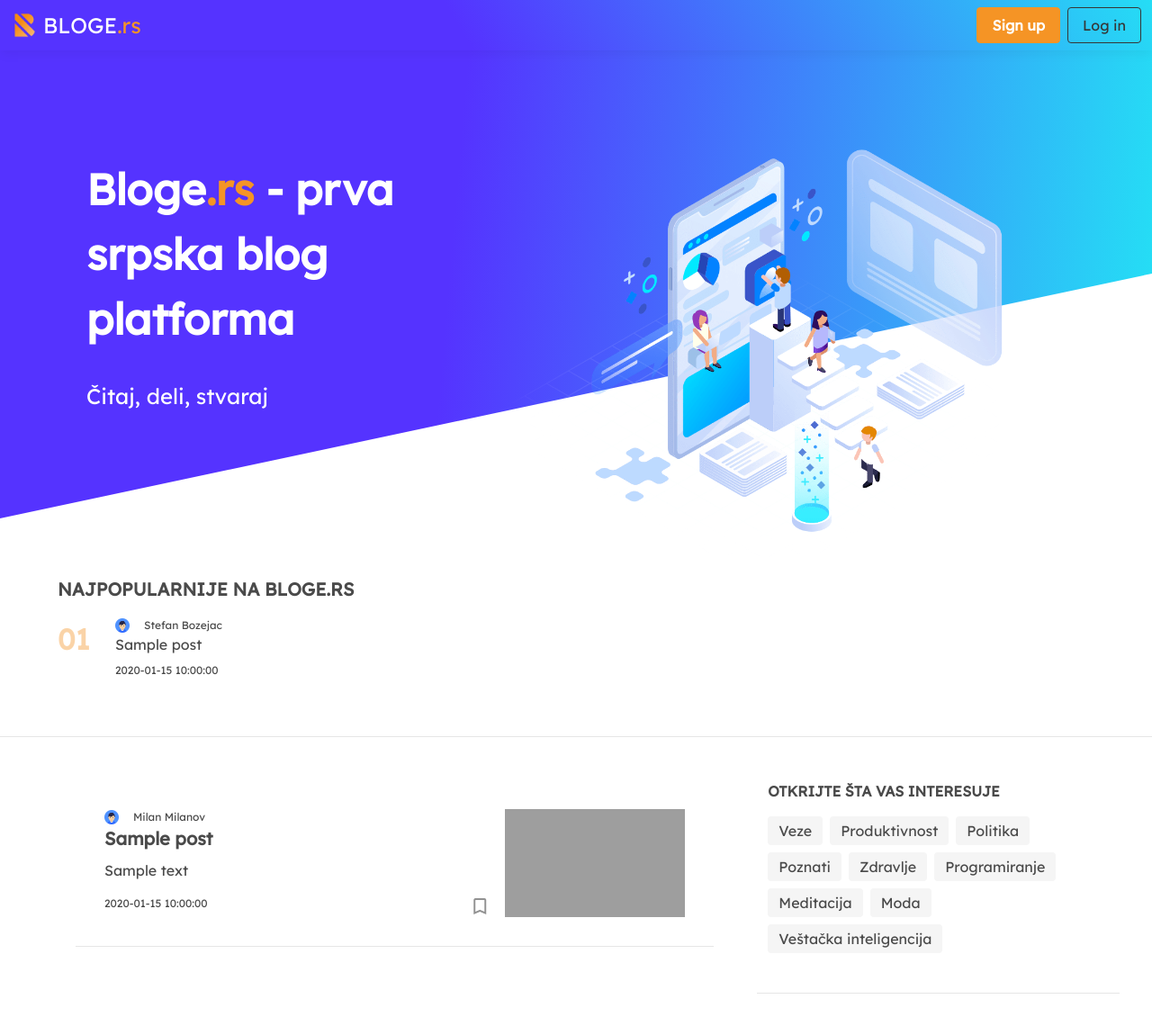
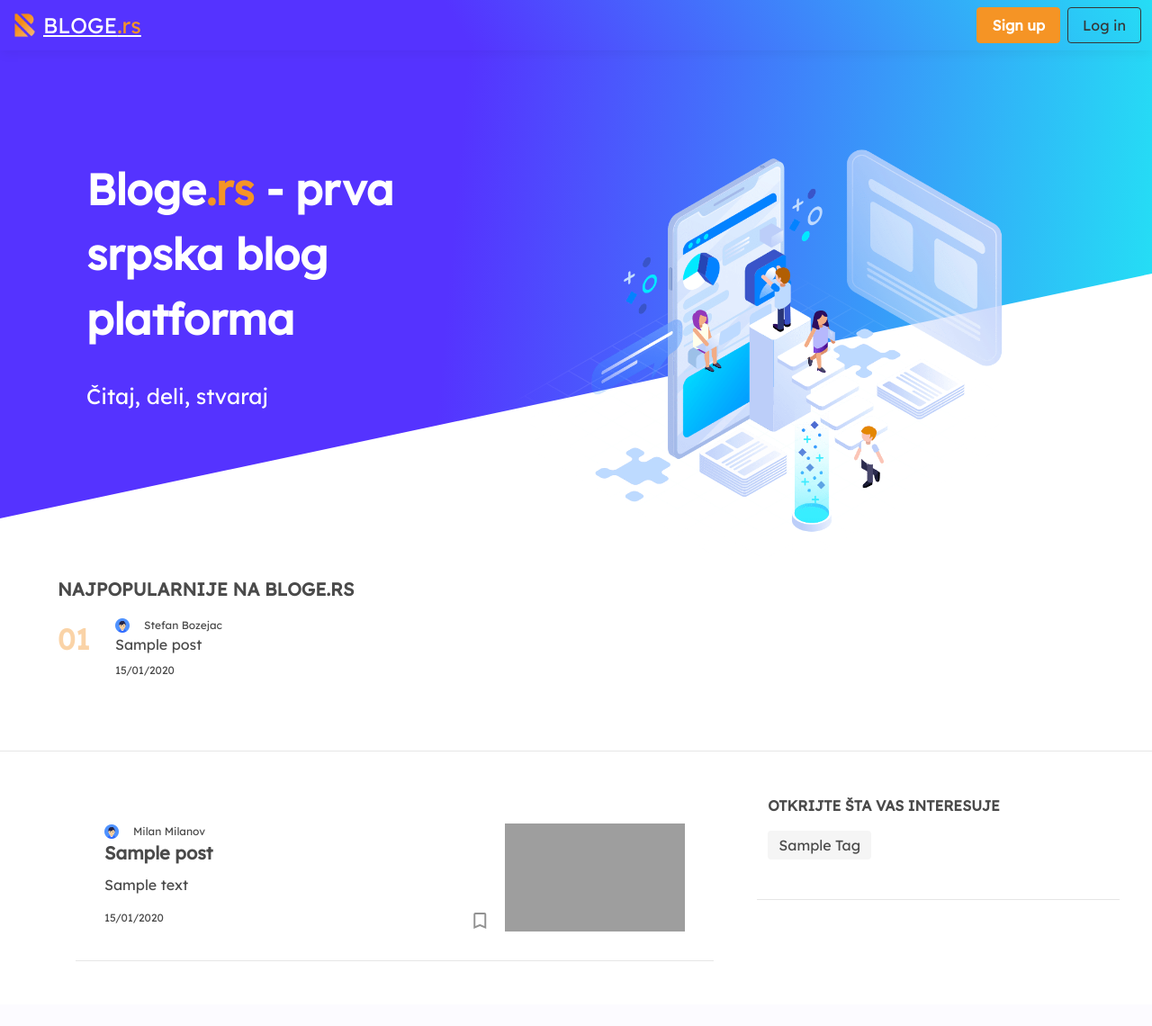
Before and after one commit to rasko-lazic/blogers, a PHP site: page / in a window 1280 px wide. Shown: the whole page at 90% size. After the commit the page ends 1068 px from the top, so only its background shows below. Run offline with PHP 8.4, Linux system fonts and the light colour scheme; tables that the repository leaves empty hold one stand-in row (values such as "Sample post"); some libraries are stand-ins or nearby versions; grey boxes are pictures that could not be loaded.

Commit message:
added category filtering on homepage, updated post dates, added smart scroll

```diff
--- a/App/Controllers/HomeController.php
+++ b/App/Controllers/HomeController.php
@@ -3,13 +3,28 @@
 namespace App\Controllers;
 
 use App\Models\Post;
+use App\Models\Tag;
+use Core\Request;
 
 class HomeController {
 
-    public function index(): void
+    public function index(Request $request): void
     {
+        $tags = array_slice(Tag::select([]), 0, 10);
         $topPosts = (new Post())->runQuery('SELECT * FROM posts ORDER BY RAND() LIMIT 6', []);
-        $latestPosts = (new Post())->runQuery('SELECT * FROM posts ORDER BY created_at DESC LIMIT 8', []);
+
+        $requestedTag = $request->get('tag', null);
+        if ($requestedTag === null) {
+            $latestPosts = (new Post())->runQuery('SELECT * FROM posts ORDER BY created_at DESC LIMIT 8', []);
+        } else {
+            $latestPosts = (new Post())->runQuery(
+                'SELECT posts.* FROM posts
+                    LEFT JOIN blog_tag ON blog_tag.blog_id = posts.blog_id
+                    WHERE blog_tag.tag_id = :tagId
+                    ORDER BY created_at DESC LIMIT 8',
+                ['tagId' => $requestedTag]
+            );
+        }
         include('./Views/Home.php');
     }
 }
--- a/App/Models/Post.php
+++ b/App/Models/Post.php
@@ -37,8 +37,8 @@ class Post extends Model {
             $post->commentsEnabled = $row['comments_enabled'];
             $post->isDraft = $row['is_draft'];
             $post->isHidden = $row['is_hidden'];
-            $post->createdAt = $row['created_at'];
-            $post->updatedAt = $row['updated_at'];
+            $post->createdAt = date('d/m/Y',strtotime($row['created_at']));
+            $post->updatedAt = date('d/m/Y',strtotime($row['updated_at']));
             return $post;
         }, $rows);
     }
--- a/App/Router.php
+++ b/App/Router.php
@@ -81,7 +81,7 @@ class Router {
         [$controller, $method] = $action;
         $controller = new $controller();
         if (method_exists($controller, $method)) {
-            if (in_array($this->method, ['POST', 'PUT'])) {
+            if (in_array($this->method, ['GET', 'POST', 'PUT'])) {
                 $controller->$method(new Request(), $routeParameter);
             } else {
                 $controller->$method($routeParameter);
--- a/Core/Model.php
+++ b/Core/Model.php
@@ -67,10 +67,12 @@ class Model {
                 return "$c[0] $c[1] $placeholder";
             }, $conditions)
         );
-        return (new static)->runQuery(
-            "SELECT * FROM $table WHERE $conditionString",
-            Helpers::array_flatten(array_column($conditions, 2))
-        );
+
+        $query = "SELECT * FROM $table";
+        if (strlen($conditionString) > 0) {
+            $query = "$query WHERE $conditionString";
+        }
+        return (new static)->runQuery($query, Helpers::array_flatten(array_column($conditions, 2)));
     }
 
     public static function create($parameters): string
--- a/Core/Request.php
+++ b/Core/Request.php
@@ -9,8 +9,8 @@ class Request {
     // This object is constructed during routing process
     public function __construct()
     {
-        // Let's just make a snapshot of current state of $_POST
-        $this->parameters = $_POST;
+        // Let's just make a snapshot of current state of $_POST and $_GET
+        $this->parameters = array_merge($_GET, $_POST);
     }
 
     public function all(): array
--- a/Views/Home.php
+++ b/Views/Home.php
@@ -2,6 +2,7 @@
 // Initialize view variables
 $topPosts = $topPosts ?? [];
 $latestPosts = $latestPosts ?? [];
+$tags = $tags ?? [];
 ?>
 
 <!DOCTYPE html>
@@ -58,40 +59,27 @@ $latestPosts = $latestPosts ?? [];
 <section class="section">
   <div class="container is-max-widescreen">
     <h3 class="mb-4 is-size-5 has-text-weight-semibold is-uppercase">Najpopularnije na Bloge.rs</h3>
-    <div class="tile mb-4">
-      <?php for ($i = 1; $i < 4; $i++) :?>
-        <?php if (isset($topPosts[$i - 1])) :?>
+      <?php for ($i = 1; $i < 3; $i++) :?>
+        <div class="tile my-4">
+          <?php for ($j = 1; $j < 4; $j++) :?>
+            <?php if (isset($topPosts[$i * $j - 1])) :?>
               <div class="tile is-4 is-flex">
-            <div class="ordinal"><?= "0$i" ?></div>
+                <div class="ordinal"><?= str_pad($i * $j, 2, '0', STR_PAD_LEFT) ?></div>
                 <article>
                   <div class="is-flex is-align-items-center">
                     <img class="avatar" src="assets/image/avatar.png" alt="user avatar">
                     <span class="is-size-7">Stefan Bozejac</span>
                   </div>
-              <p class="mb-2"><?= $topPosts[$i - 1]->title ?></p>
-              <p class="is-size-7"><?= $topPosts[$i - 1]->createdAt ?></p>
+                  <a class="is-inline-block mb-2 color-inherit" href="/<?= $topPosts[$i * $j - 1]->slug ?>">
+                      <?= $topPosts[$i * $j - 1]->title ?>
+                  </a>
+                  <p class="is-size-7"><?= $topPosts[$i * $j - 1]->createdAt ?></p>
                 </article>
               </div>
             <?php endif ?>
           <?php endfor ?>
         </div>
-    <div class="tile">
-      <?php for ($i = 4; $i < 7; $i++) :?>
-        <?php if (isset($topPosts[$i - 1])) :?>
-          <div class="tile is-4 is-flex">
-            <div class="ordinal"><?= "0$i" ?></div>
-            <article>
-              <div class="is-flex is-align-items-center">
-                <img class="avatar" src="assets/image/avatar.png" alt="user avatar">
-                <span class="is-size-7">Stefan Bozejac</span>
-              </div>
-              <p class="mb-2"><?= $topPosts[$i - 1]->title ?></p>
-              <p class="is-size-7">25.03.2022</p>
-            </article>
-          </div>
-        <?php endif ?>
       <?php endfor ?>
-    </div>
   </div>
 </section>
 <section class="section articles">
@@ -104,7 +92,9 @@ $latestPosts = $latestPosts ?? [];
               <img class="avatar" src="assets/image/avatar.png" alt="user avatar">
               <span class="is-size-7">Milan Milanov</span>
             </div>
-            <p class="mb-2 is-size-5 has-text-weight-bold"><?= $post->title ?></p>
+            <a class="is-inline-block mb-2 is-size-5 has-text-weight-bold color-inherit" href="/<?= $post->slug ?>">
+                <?= $post->title ?>
+            </a>
             <p class="is-size-6 mb-4"><?= strtok($post->text,  '.') ?></p>
             <div class="is-flex is-justify-content-space-between">
               <p class="is-size-7"><?= $post->createdAt ?></p>
@@ -120,15 +110,11 @@ $latestPosts = $latestPosts ?? [];
     <div class="column categories">
       <p class="mb-4 has-text-weight-bold is-uppercase">Otkrijte šta vas interesuje</p>
       <div class="tags are-medium mb-5">
-        <span class="tag is-clickable">Veze</span>
-        <span class="tag is-clickable">Produktivnost</span>
-        <span class="tag is-clickable">Politika</span>
-        <span class="tag is-clickable">Poznati</span>
-        <span class="tag is-clickable">Zdravlje</span>
-        <span class="tag is-clickable">Programiranje</span>
-        <span class="tag is-clickable">Meditacija</span>
-        <span class="tag is-clickable">Moda</span>
-        <span class="tag is-clickable">Veštačka inteligencija</span>
+        <?php foreach ($tags as $tag) :?>
+          <a class="tag is-clickable capitalize" href="?tag=<?= $tag->id ?>">
+              <?= $tag->name ?>
+          </a>
+        <?php endforeach ?>
       </div>
     </div>
   </div>
@@ -219,6 +205,18 @@ $latestPosts = $latestPosts ?? [];
     $("#register-modal").removeClass("is-active");
   };
 
+  // Restore scroll position after category filtering
+  document.addEventListener("DOMContentLoaded", () => {
+    let scrollPosition = localStorage.getItem('scrollPosition');
+    if (scrollPosition) {
+      window.scrollTo(0, +scrollPosition);
+    }
+  });
+
+  window.onbeforeunload = function() {
+    localStorage.setItem('scrollPosition', String(window.scrollY));
+  };
+
   $(document).ready(() => {
 
     // Check if we have any modals we need to open
--- a/Views/Partials/Meta.php
+++ b/Views/Partials/Meta.php
@@ -12,6 +12,7 @@
   <link rel="stylesheet" href="https://fonts.googleapis.com/css2?family=Libre+Baskerville&display=swap">
   <link rel="stylesheet" href="https://cdn.jsdelivr.net/npm/@creativebulma/bulma-tagsinput@1.0.3/dist/css/bulma-tagsinput.min.css">
   <link rel="stylesheet" href="/assets/css/app.css"/>
+  <link rel="stylesheet" href="/assets/css/helpers.css"/>
   <script
     src="https://code.jquery.com/jquery-3.6.0.min.js"
     integrity="sha256-/xUj+3OJU5yExlq6GSYGSHk7tPXikynS7ogEvDej/m4="
--- a/assets/css/app.css
+++ b/assets/css/app.css
@@ -4,6 +4,10 @@ html {
 
 body, button, input, optgroup, select, textarea {
     font-family: 'Lexend', 'Segoe UI', Roboto, 'Fira Sans', Helvetica, Arial, sans-serif;
+}
+
+a:hover {
+    text-decoration: underline;
 }
 
 .navbar {
--- /dev/null
+++ b/assets/css/helpers.css
@@ -0,0 +1,7 @@
+.capitalize {
+    text-transform: capitalize;
+}
+
+.color-inherit {
+    color: inherit;
+}
```
Lines whose indentation alone changed are shown as unchanged.
